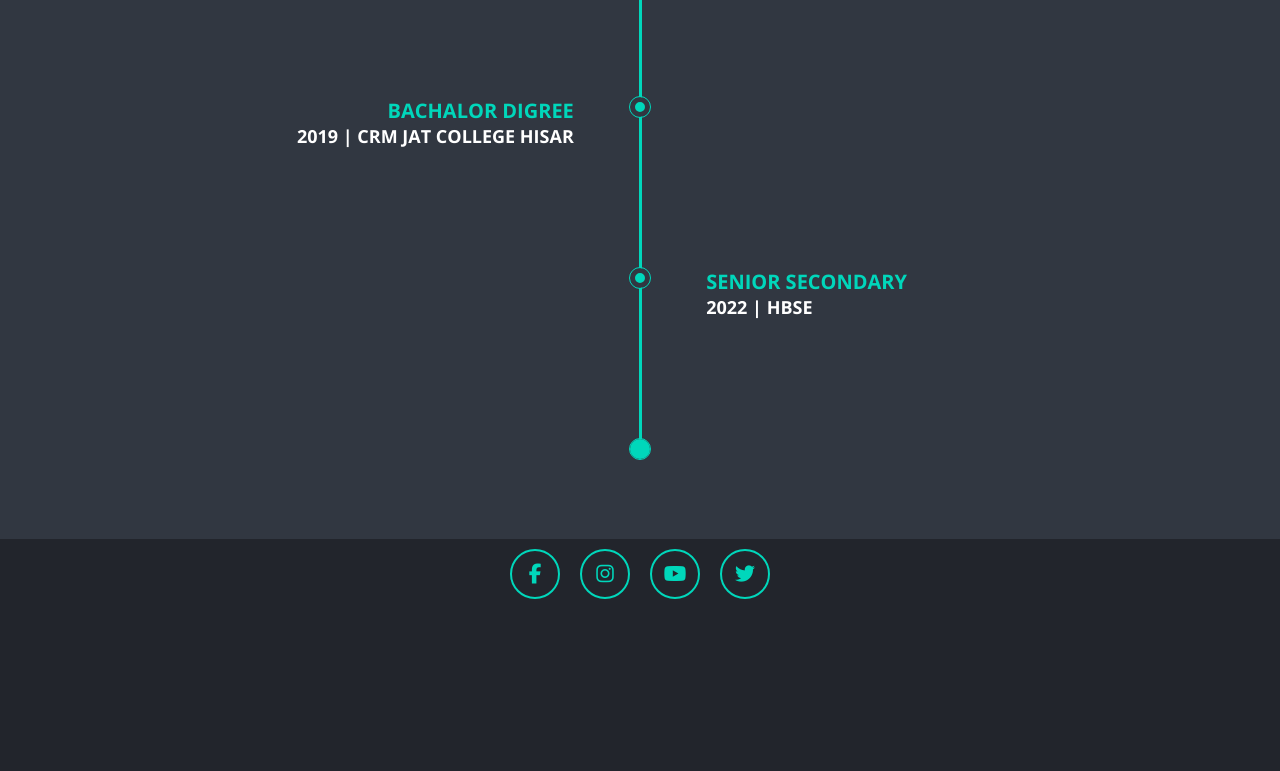
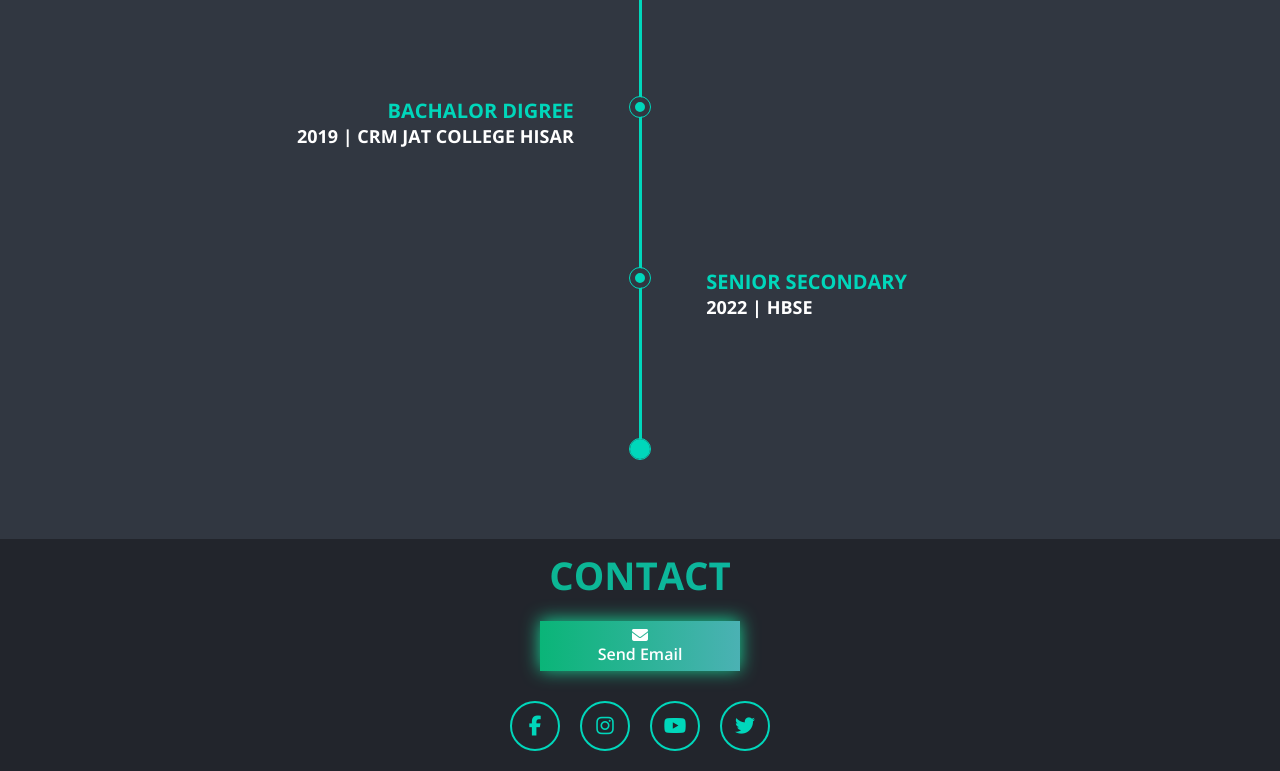
Before and after one commit to dineshjsd/dineshjsdc, a plain HTML site: page index.html in a window 1280 px wide. Shown: the part 2150-2921 px from the top of the page. Before the commit the page ends 2759 px from the top, so only its background shows below. Drawn offline with nearby package versions, Linux system fonts and the light colour scheme.

Commit message:
added send mail button

```diff
--- a/css/main.css
+++ b/css/main.css
@@ -463,5 +463,29 @@ h3 {
     padding: 0 100px 20px 20px;
   }
 
+}
 
+.contact{
+  padding: 10px 50px;
 }
+
+.btn{
+  background: linear-gradient(
+    90deg,
+    rgba(0, 242, 152, 0.7),
+    rgba(92, 237, 237, 0.7)
+  );
+  width: 200px;
+  height: 50px;
+  text-decoration: none;
+  color: var(--white);
+  font-family: "Open Sans", sans-serif;
+  margin: 20px auto;
+  font-weight: 600;
+  box-shadow: 0px -1px 18px var(--dark-green);
+}
+
+/* .btn:hover{
+  background: var(--white);
+  color: var(--dark-cyan);
+} */
--- a/index.html
+++ b/index.html
@@ -215,6 +215,11 @@
 
     <!-- contact start  -->
     <section class="contact">
+        <h2 class="h2" style="text-align: center;">Contact</h2>
+        <a href="mailto:dineshdhansu009@gmail.com" class="btn flex">
+            <i class="fa fa-envelope"></i>
+            Send Email
+        </a>
         <div class="social-icon flex">
             <a href="https://ne-np.facebook.com/dinesh.jsdc.3/" target="_blank">
                 <i class="fa fa-facebook"></i>
```
